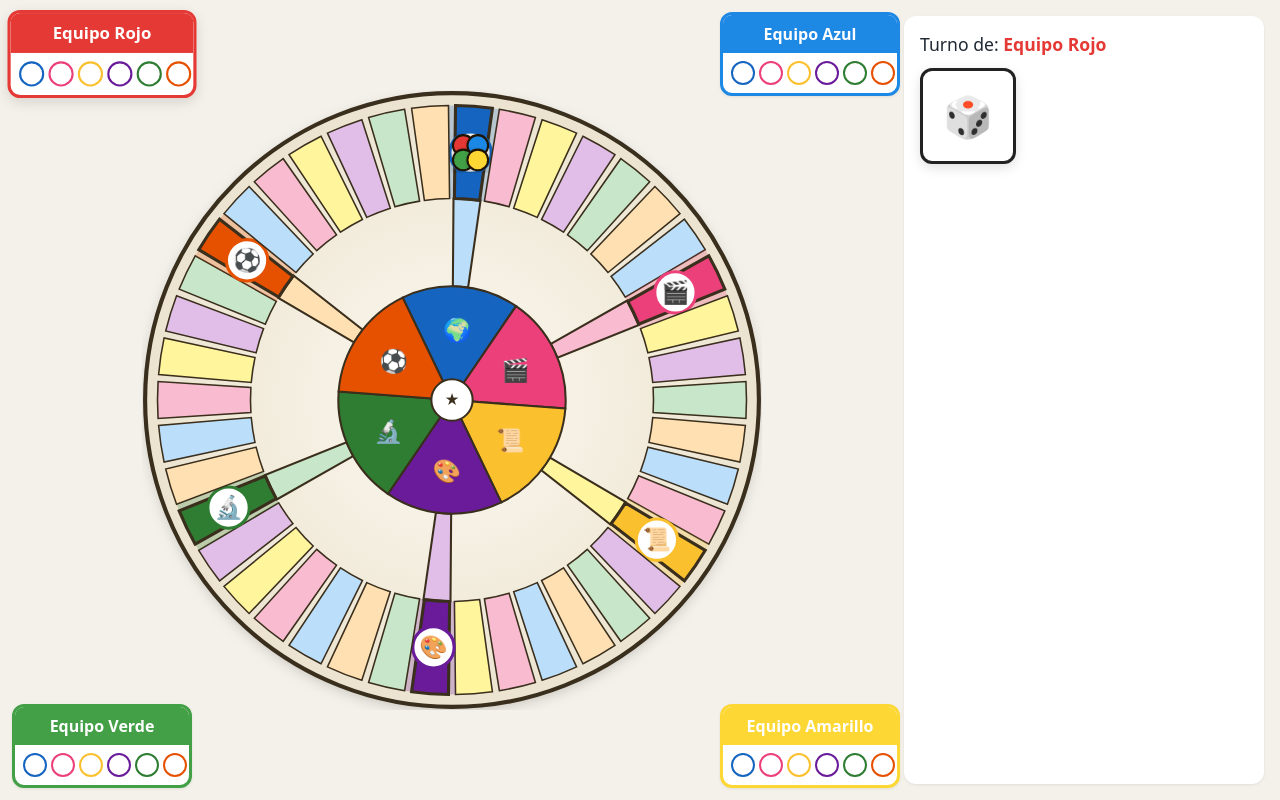
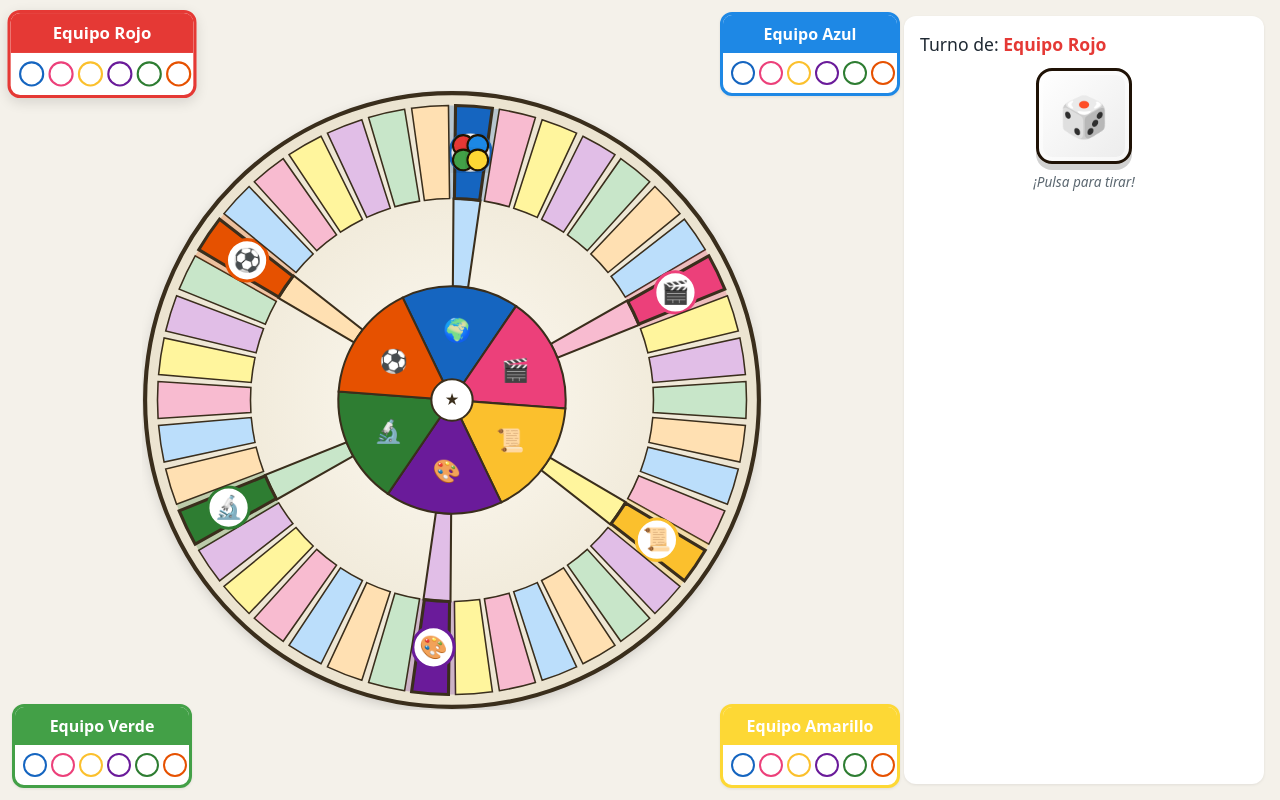
Before and after one commit to ngarderiu/Trivial, a React (Vite) app: page / in a window 1280 px wide. Both pictures are taken after a click on the button "Empezar partida". Built offline with nearby package versions, Linux system fonts and the light colour scheme.

Commit message:
feat: dado animado visible con animación de tirada

```diff
--- a/src/components/common/Dice.jsx
+++ b/src/components/common/Dice.jsx
@@ -1,28 +1,55 @@
-import { useState } from 'react';
+import { useEffect, useRef, useState } from 'react';
 
-// Dado interactivo. Muestra el último valor; al pulsar, hace una breve
-// animación visual y notifica con onRoll(value).
+// Dado siempre visible. Al pulsar:
+//   1. Se anima (rotación + rebote) y los números cambian rápido
+//   2. Al detenerse, queda mostrando el valor real
+//   3. Permanece deshabilitado hasta que el padre cambie disabled=false
+//
+// Props:
+//   - disabled: bloquea interacción (p. ej. mientras se elige casilla)
+//   - value: número actual visible cuando no está animando
+//   - onRoll(): callback cuando termina la animación
 export default function Dice({ disabled = false, onRoll, value = null }) {
   const [rolling, setRolling] = useState(false);
+  const [face, setFace] = useState(value);
+  const tickerRef = useRef(null);
+
+  useEffect(() => {
+    if (!rolling) setFace(value);
+  }, [value, rolling]);
+
+  useEffect(() => () => clearInterval(tickerRef.current), []);
 
   const handleClick = () => {
     if (disabled || rolling) return;
     setRolling(true);
+
+    // Cambio rápido de números durante la animación
+    tickerRef.current = setInterval(() => {
+      setFace(Math.floor(Math.random() * 6) + 1);
+    }, 70);
+
     setTimeout(() => {
+      clearInterval(tickerRef.current);
       setRolling(false);
       onRoll?.();
-    }, 450);
+    }, 900);
   };
 
   return (
+    <div className="dice-wrap">
       <button
         type="button"
         className={`dice ${rolling ? 'is-rolling' : ''} ${disabled ? 'is-disabled' : ''}`}
         onClick={handleClick}
         aria-label="Tirar dado"
-      disabled={disabled}
+        disabled={disabled || rolling}
       >
-      <span className="dice-face">{rolling ? '?' : value ?? '🎲'}</span>
+        <span className="dice-face">{face ?? '🎲'}</span>
       </button>
+      <p className="dice-hint">
+        {rolling ? 'Tirando…' : disabled ? 'Espera tu turno' : '¡Pulsa para tirar!'}
+      </p>
+    </div>
   );
 }
--- a/src/components/screens/GameScreen.jsx
+++ b/src/components/screens/GameScreen.jsx
@@ -156,9 +156,11 @@ export default function GameScreen({ game }) {
           <strong style={{ color: currentPlayer?.color }}>{currentPlayer?.name}</strong>
         </div>
 
-        {step === 'awaiting-dice' && (
-          <Dice onRoll={handleRoll} value={lastDice} />
-        )}
+        <Dice
+          onRoll={handleRoll}
+          value={lastDice}
+          disabled={step !== 'awaiting-dice'}
+        />
         {step === 'awaiting-cell' && (
           <p className="game__hint">Pulsa una casilla resaltada para mover.</p>
         )}
--- a/src/styles/animations.css
+++ b/src/styles/animations.css
@@ -1,12 +1,21 @@
-@keyframes dice-shake {
-  0%   { transform: rotate(0deg); }
-  25%  { transform: rotate(-15deg) scale(1.05); }
-  50%  { transform: rotate(15deg)  scale(1.05); }
-  75%  { transform: rotate(-10deg); }
-  100% { transform: rotate(0deg); }
+@keyframes dice-spin {
+  0%   { transform: rotate(0deg)    scale(1);     }
+  20%  { transform: rotate(180deg)  scale(1.18);  }
+  40%  { transform: rotate(360deg)  scale(0.92);  }
+  60%  { transform: rotate(540deg)  scale(1.12);  }
+  80%  { transform: rotate(700deg)  scale(0.98);  }
+  100% { transform: rotate(720deg)  scale(1);     }
+}
+@keyframes dice-bounce {
+  0%, 100% { translate: 0 0; }
+  35%      { translate: 0 -16px; }
+  60%      { translate: 0 4px; }
+  80%      { translate: 0 -2px; }
 }
 .dice.is-rolling {
-  animation: dice-shake 0.45s ease-in-out;
+  animation:
+    dice-spin 0.9s cubic-bezier(0.45, 0.05, 0.2, 1.05),
+    dice-bounce 0.9s ease-in-out;
 }
 
 @keyframes reachable-pulse {
--- a/src/styles/components.css
+++ b/src/styles/components.css
@@ -19,21 +19,45 @@
 .btn--big     { padding: var(--space-4) var(--space-6); font-size: 1.1rem; font-weight: 700; }
 
 /* Dado */
+.dice-wrap {
+  display: flex;
+  flex-direction: column;
+  align-items: center;
+  gap: var(--space-2);
+}
 .dice {
   width: 96px;
   height: 96px;
-  border-radius: var(--radius-md);
-  background: #fff;
-  border: 3px solid #222;
+  border-radius: 16px;
+  background: linear-gradient(135deg, #ffffff 0%, #ececec 100%);
+  border: 3px solid #1f1206;
   font-size: 2.5rem;
+  font-weight: 800;
   cursor: pointer;
   display: inline-flex;
   align-items: center;
   justify-content: center;
-  box-shadow: var(--shadow-md);
+  box-shadow:
+    0 6px 0 rgba(0, 0, 0, 0.18),
+    inset 0 0 0 4px rgba(255, 255, 255, 0.6);
+  transition: transform 0.12s ease, box-shadow 0.12s ease;
+  color: #1f1206;
 }
-.dice.is-disabled { opacity: 0.6; cursor: not-allowed; }
+.dice:hover:not(:disabled) {
+  transform: translateY(-2px);
+  box-shadow:
+    0 8px 0 rgba(0, 0, 0, 0.18),
+    inset 0 0 0 4px rgba(255, 255, 255, 0.6);
+}
+.dice:active:not(:disabled) { transform: translateY(2px); box-shadow: 0 2px 0 rgba(0,0,0,0.18); }
+.dice.is-disabled { opacity: 0.55; cursor: not-allowed; box-shadow: none; }
 .dice-face { line-height: 1; }
+.dice-hint {
+  margin: 0;
+  font-size: 0.85rem;
+  color: var(--color-muted);
+  font-style: italic;
+}
 
 /* Player marker */
 .player-marker {
```
Lines whose indentation alone changed are shown as unchanged.
